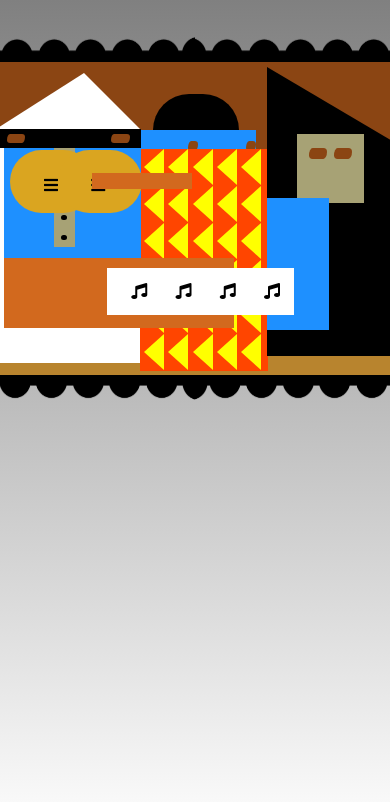
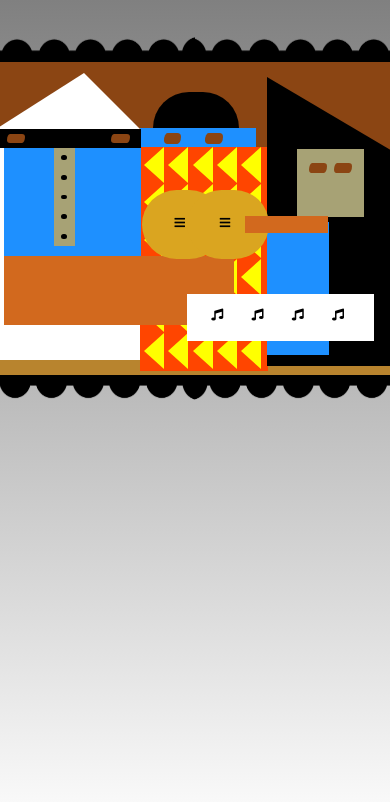
Before and after one commit to Lucasdota/PicassoPainting, a plain HTML site: page docs/index.html in a window 390 px wide. Shown: the top 802 px of the page. Drawn offline with Linux system fonts and the light colour scheme.

Commit message:
finished media query resizing attributes

```diff
--- a/docs/style.css
+++ b/docs/style.css
@@ -299,7 +299,7 @@ body{
     margin-left:13%;
 }
 
-@media screen and (max-width:640px){
+@media screen and (max-width:600px){
     .container{
         width:27rem;
         height:20.3rem;
@@ -307,7 +307,8 @@ body{
 
     .white-guy{
         width:9rem;
-        height:17.2rem;
+        height:17rem;
+        margin-bottom:3px;
     }
 
     .white-guy-hat{
@@ -322,14 +323,13 @@ body{
 
     .orange-guy{
         width:7.5rem;
-        height:17.3rem;
+        height:17.45rem;
         margin-right:-13px;
         margin-bottom:-7px;
     }
 
     .orange-guy-body{
         height:16rem;
-
     }
 
     .triangles{
@@ -338,13 +338,71 @@ body{
         border-top:18.5px solid transparent;
     }
 
+    .orange-guy-guitar{
+        width:315%;
+        height:52%;
+        margin-left:-130px;
+        margin-top:-32px;
+    }
+
+    .guitar1{
+        width:42%;
+    }
+
+    .guitar2{
+        width:42%;
+    }
+
+    .guitar3{
+        width:42.5%;
+        margin-left:-24px
+    }
+
+    .orange-guy-eye1{
+        border-top-left-radius: 1.2em 2.4em;
+        border-bottom-left-radius: 1.2em;
+        border-top-right-radius: 1.2em;
+        border-bottom-right-radius: 1.2em 2.4em;
+        margin:0.35em 0 0 1.5em;
+    }
+
+    .orange-guy-eye2{
+        border-top-left-radius: 1.2em 2.4em;
+        border-bottom-left-radius: 1.2em;
+        border-top-right-radius: 1.2em;
+        border-bottom-right-radius: 1.2em 2.4em;
+        margin:0.35em 0 0 1.5em;
+    }
+
     .black-guy{
         width:8rem;
         height:16.75rem;
+        margin-bottom:15px;
     }
 
     .black-guy-hat{
         border-bottom:75px solid black;
         border-right:127.5px solid transparent;
     }
+
+    .black-guy-mask{
+        margin-top:-0.2em;
+    }
+
+    .black-guy-shirt{
+        margin-top:5px;
+    }
+
+    .black-guy-board{
+        margin-left:-80px;
+        margin-top:35px;
+    }
+
+    .fa-bars{
+        font-size:12px;
+    }
+
+    .fa-music{
+        font-size:12px;
+    }
 }
```
